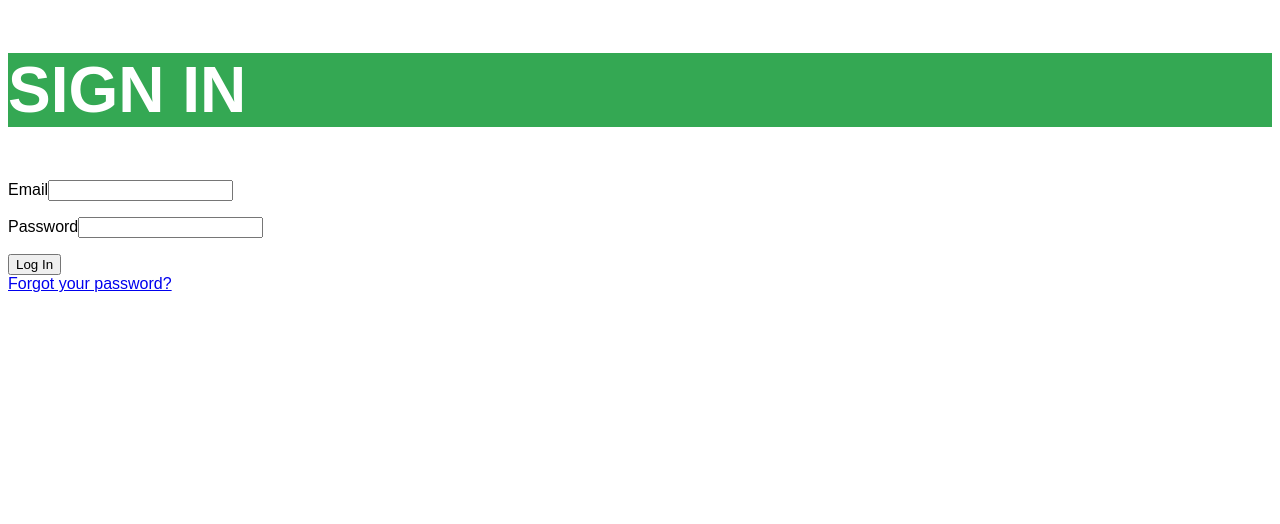
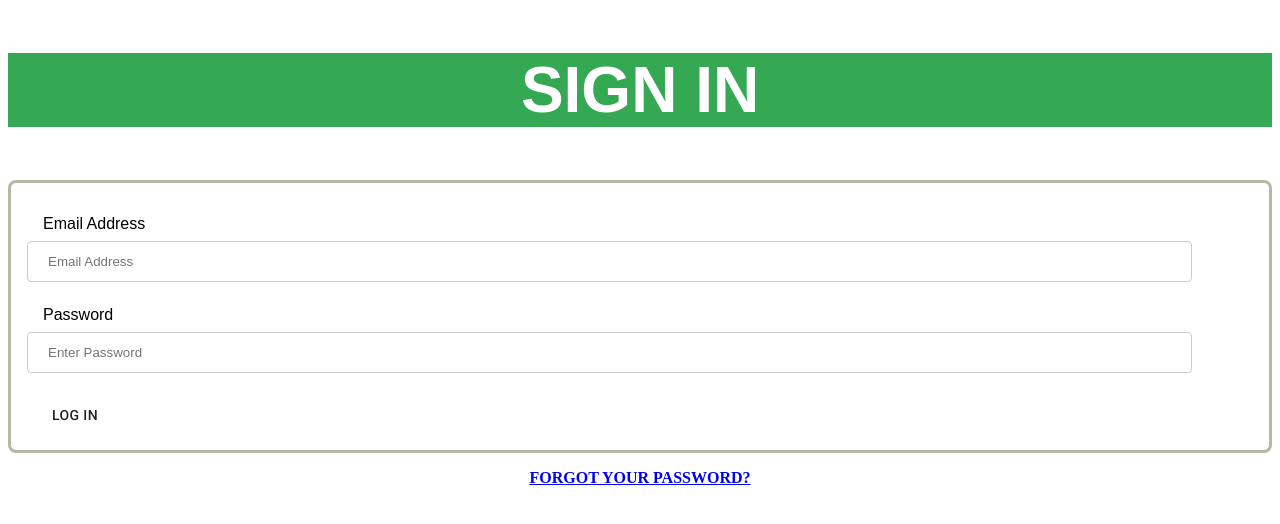
Before and after one commit to TeamEazyMeals/eazy-meals, a React (Create React App) app: page /homepage/login in a window 1280 px wide. Shown: the top 524 px of the page. Built offline with nearby package versions, Linux system fonts and the light colour scheme; what gotrue-js would draw is missing.

Commit message:
Added CSS on the Login Page

```diff
--- a/src/components/LogInSetUp/LogIn.jsx
+++ b/src/components/LogInSetUp/LogIn.jsx
@@ -2,16 +2,64 @@ import React from "react";
 import {Redirect} from "react-router-dom";
 import useAuth from "../../utility/useAuth";
 import styled from "styled-components";
+import Button from "@material-ui/core/Button"
 
 const Header = styled.h1`
 font-size: 64px;
+text-align: center;
 color: white;
 font: Robot;
 background: #34a853
+
 `;
 
+ const Form = styled.form`
+   display: block;
+   margin-top: 0em;
+   position: relative;
+   padding: 1rem;
+   border: .2rem solid #b7b7a4;
+   border-radius: 8px;
+   margin-left: 0;
+   margin-right: 0;
+ `;
 
+ const Label = styled.label`
+    position: relative;
+    padding: 1rem;
+    border: 2rem
+    display: inline-block;
+    margin-bottom: .5rem;
+    box-sizing: border-box;
+    cursor: default;
+    margin-left: 0;
+    margin-right: 0;
 
+ `;
+
+ const Input = styled.input`
+ width: 95%;
+ padding: 12px 20px;
+ margin: 8px 0;
+ display: inline-block;
+ border: 1px solid #ccc;
+ border-radius: 4px;
+ box-sizing: border-box;
+ `;
+
+const Link = styled.a`
+color: black;
+font-weight: bold;
+display: block;
+padding: 1rem;
+text-transform: uppercase;
+user-select: none;
+font-family: "Times New Roman", Times, serif;
+text-decoration: none;
+text-align: center;
+white-space: nowrap;
+
+`;
 const LogIn = () => {
   const {
     handleEmailInput,
@@ -23,36 +71,42 @@ const LogIn = () => {
     <div>
       <nav>
         <Header>SIGN IN</Header>
-        <form name="logIn" onSubmit={handleLoginForm}>
+        <Form name="logIn" onSubmit={handleLoginForm}>
           <p>
-            <label>
-              Email
-              <input
+            <Label>
+              Email Address
+              <Input
                 type="email"
                 name="email"
+                placeholder="Email Address"
                 required
                 onChange={handleEmailInput}
               />
-            </label>
+            </Label>
           </p>
           <p>
-            <label>
+            <Label>
               Password
-              <input
+              <Input
                 type="password"
                 name="password"
+                placeholder="Enter Password"
                 autoComplete="on"
                 required
                 onChange={handlePasswordInput}
               />
-            </label>
+            </Label>
           </p>
-          <button type="submit">Log In</button>
-        </form>
+          <Label>
+          <Button type="submit">Log In </Button>
+          </Label>
+
+        </Form>
       </nav>
 
-
+      <Link>
       <a href="/forgotpassword">Forgot your password?</a>
+      </Link>
     </div>
   );
 };
```
